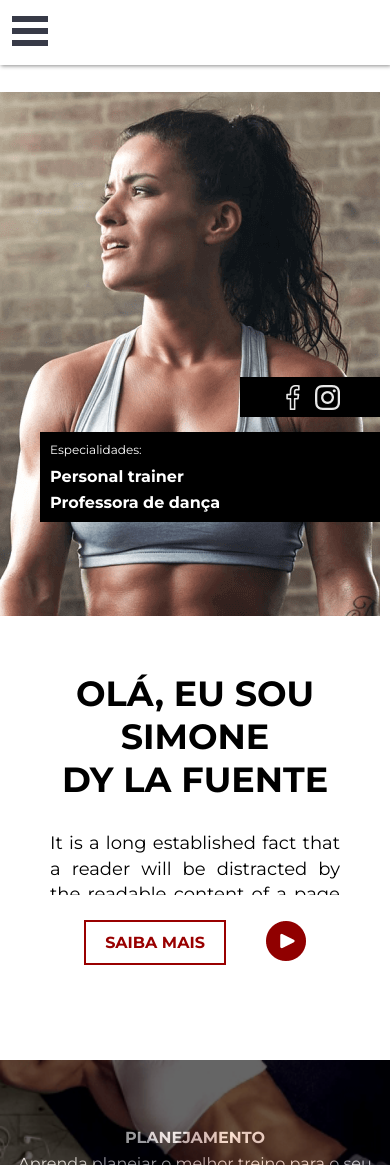
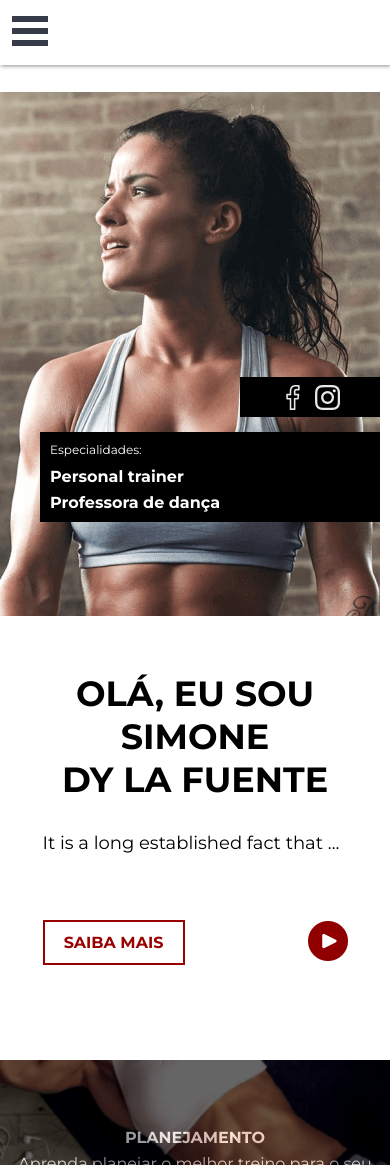
Before and after one commit to alexandrefuente/dylafuentepersonal, a Next.js app: page / in a window 390 px wide. Shown: the top 1165 px of the page. Built offline with nearby package versions, Linux system fonts and the light colour scheme.

Commit message:
Ajutes no texto sobre tela inicial

```diff
--- a/styles/sass/styles.scss
+++ b/styles/sass/styles.scss
@@ -562,11 +562,12 @@ body {
     text-overflow: ellipsis;
     overflow: hidden;
     height: 4rem;
-    white-space: pre-wrap;
+    white-space: nowrap;
+    width: 305px;
   }
   .actions-about {
     align-items: center;
-    justify-content: center;
+    justify-content: space-between;
   }
   .list-services {
     flex-direction: column;
```
